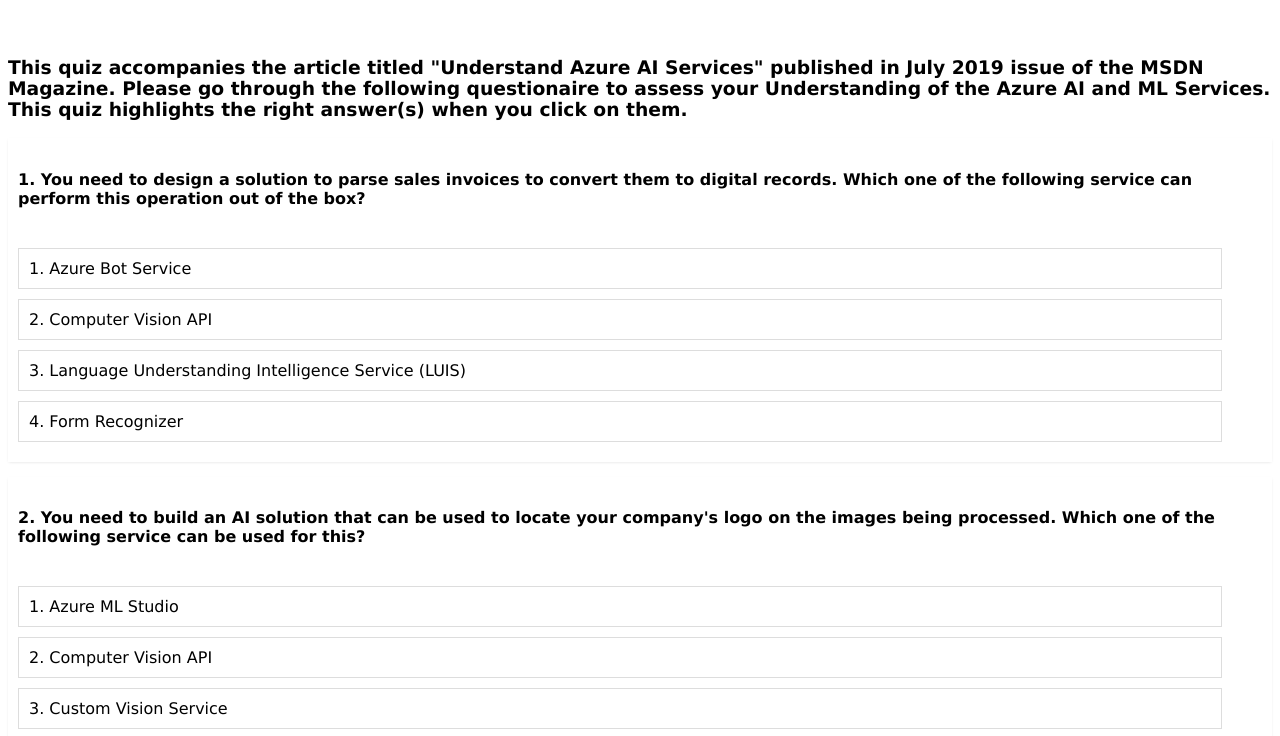
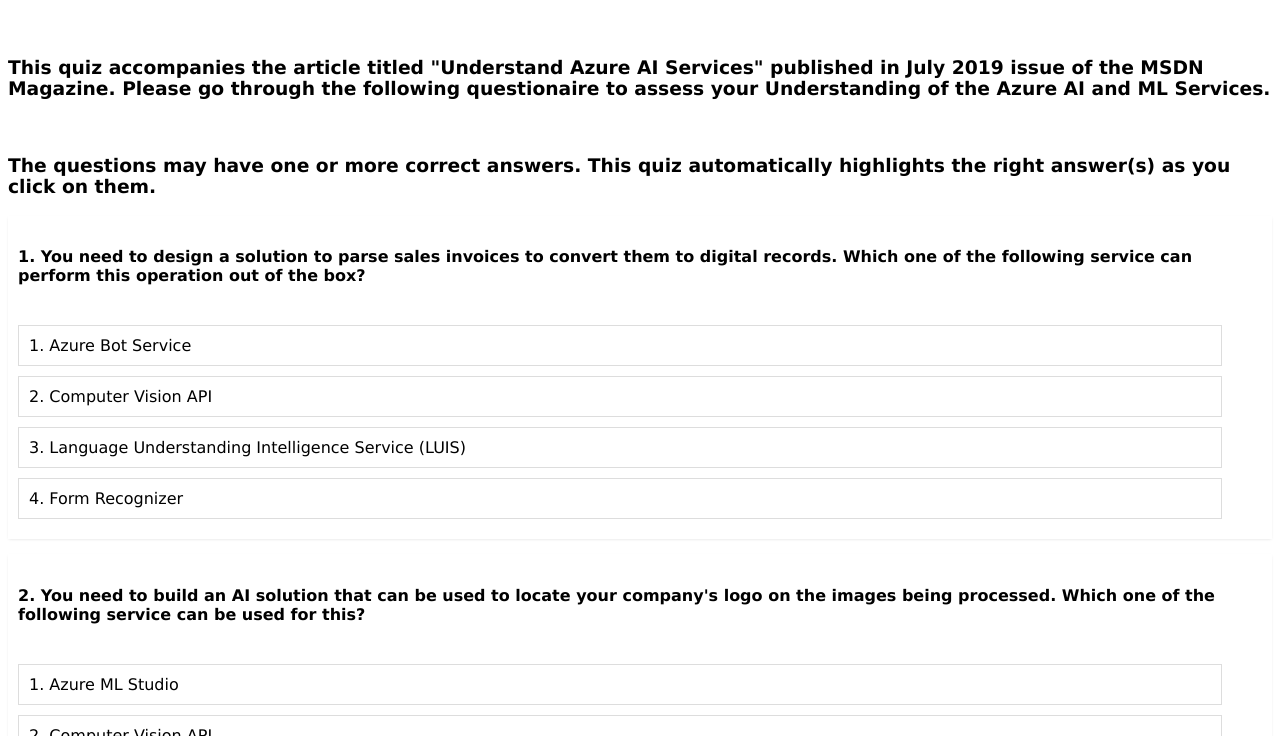
Before and after one commit to ashisa/AzureAIQuiz, a plain HTML site: page index.html in a window 1280 px wide. Shown: the part 62-798 px from the top of the page. Drawn offline with nearby package versions, Linux system fonts and the light colour scheme.

Commit message:
Update index.html

```diff
--- a/index.html
+++ b/index.html
@@ -16,7 +16,9 @@
    <body >
    <div class="scp-quizzes-main">
                <h1>Azure AI Platform Assessment</h1> <br />
-      <h3>This quiz accompanies the article titled "Understand Azure AI Services" published in July 2019 issue of the MSDN Magazine. Please go through the following questionaire to assess your Understanding of the Azure AI and ML Services. This quiz highlights the right answer(s) when you click on them.</h3>
+      <h3>This quiz accompanies the article titled "Understand Azure AI Services" published in July 2019 issue of the MSDN Magazine. Please go through the following questionaire to assess your Understanding of the Azure AI and ML Services.</h3>
+      <br />
+      <h3>The questions may have one or more correct answers. This quiz automatically highlights the right answer(s) as you click on them.</h3>
    <div class="scp-quizzes-data">
       <h4>1. You need to design a solution to parse sales invoices to convert them to digital records. Which one of the following service can perform this operation out of the box?</h4>
       <br/>
```
